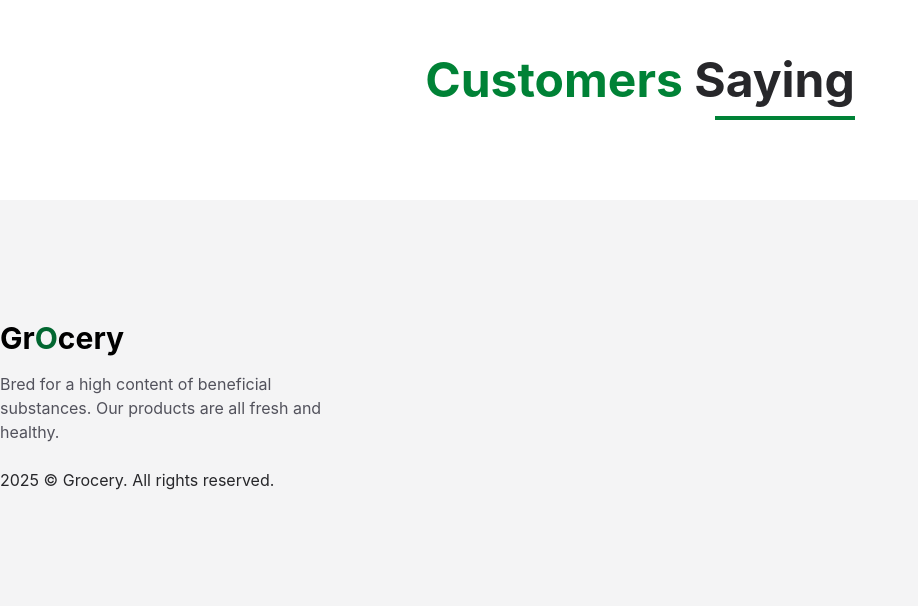
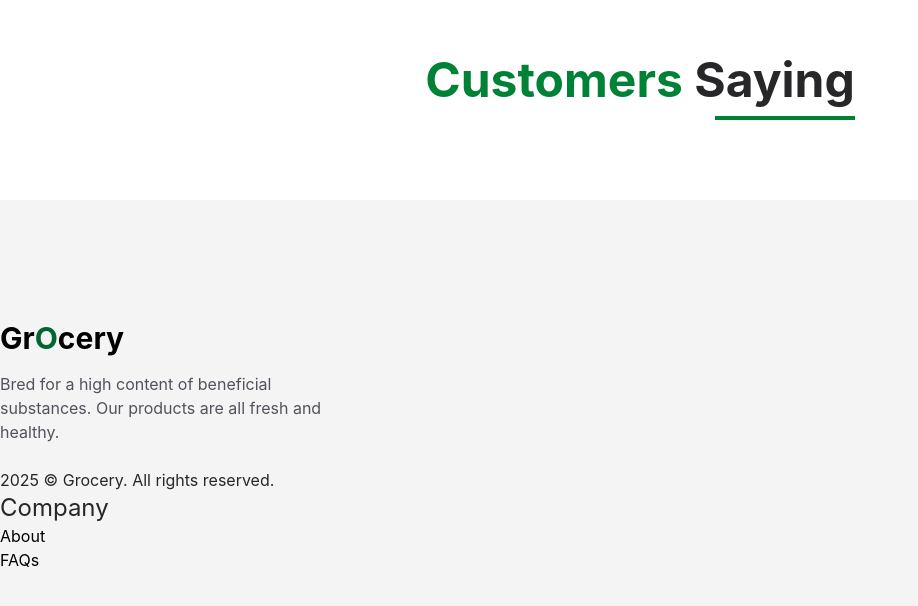
Before and after one commit to Nabeela-Kanwal/Grocery-store-react, a React (Vite) app: page / in a window 1280 px wide. Shown: the part 6808-7414 px from the top of the page, without its empty margins (0-918 px from the left). Built offline with nearby package versions, Linux system fonts and the light colour scheme.

Commit message:
added links in footer

```diff
--- a/src/components/Footer/Footer.jsx
+++ b/src/components/Footer/Footer.jsx
@@ -16,6 +16,17 @@ const Footer = () => {
             2025 &copy; Grocery. All rights reserved.
           </p>
         </div>
+        <ul>
+          <li>
+            <h5 className="text-zinc-800 text-2xl">Company</h5>
+          </li>
+          <li>
+            <a href="">About</a>
+          </li>
+          <li>
+            <a href="">FAQs</a>
+          </li>
+        </ul>
       </div>
     </footer>
   );
```
